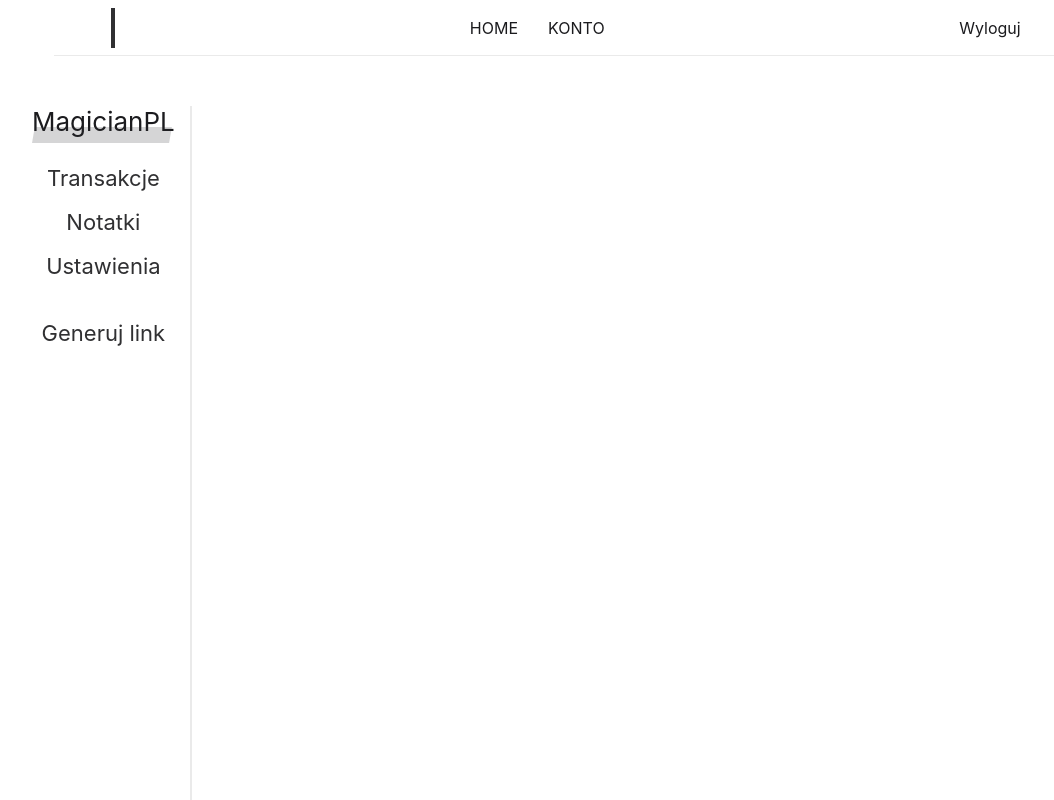
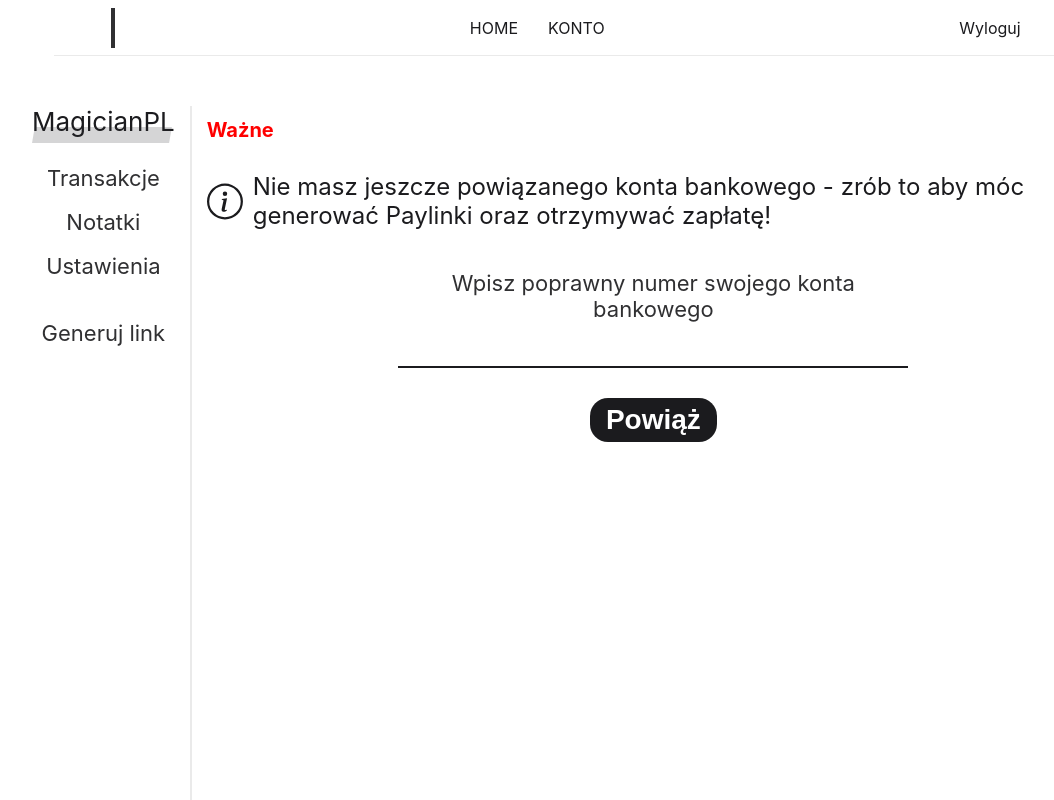
Before and after one commit to MagicianPL/PayBud, a React (Create React App) app: page /#/account in a window 1280 px wide. Shown: the top 800 px of the page, without its empty margins (74-1128 px from the left). Built offline with nearby package versions, Linux system fonts and the light colour scheme.

Commit message:
Home subpage on Account Page

```diff
--- a/src/pages/Account/Account.tsx
+++ b/src/pages/Account/Account.tsx
@@ -5,6 +5,7 @@ import { NavLink, Routes, Route } from 'react-router-dom';
 import StyledViewWrapper from '../../components/StyledViewWrapper/StyledViewWrapper';
 import StyledWrapper from './StyledWrapper';
 import StyledLogin from './StyledLogin';
+import Home from './NestedPages/Home/Home';
 import Transactions from './NestedPages/Transactions/Transactions';
 import Notes from './NestedPages/Notes/Notes';
 import AddNote from './NestedPages/Notes/AddNote';
@@ -27,6 +28,7 @@ const Account = () => {
                 </nav>
                 <div>
                     <Routes>
+                        <Route path="/" element={<Home />} />
                         <Route path="/transactions" element={<Transactions />} />
                         <Route path="/notes" element={<Notes />} />
                         <Route path="/notes/add-note" element={<AddNote />} />
--- /dev/null
+++ b/src/pages/Account/NestedPages/Home/Home.tsx
@@ -0,0 +1,24 @@
+import React from 'react';
+import { BsInfoCircle } from 'react-icons/bs';
+
+import StyledWrapper from './StyledWrapper';
+import Input from '../../../../components/Input/Input';
+import StyledButton from '../../../../components/StyledButton/StyledButton';
+
+const Home = () => {
+    return(
+        <StyledWrapper>
+            <h1>Ważne</h1>
+            <p className="info">
+                <BsInfoCircle />
+                Nie masz jeszcze powiązanego konta bankowego - zrób to aby móc generować Paylinki oraz otrzymywać zapłatę!
+            </p>
+            <form>
+                <Input id="accountNumber" label="Wpisz poprawny numer swojego konta bankowego" type="number" />
+                <StyledButton>Powiąż</StyledButton>
+            </form>
+        </StyledWrapper>
+    );
+};
+
+export default Home;
--- /dev/null
+++ b/src/pages/Account/NestedPages/Home/StyledWrapper.tsx
@@ -0,0 +1,55 @@
+import styled from 'styled-components';
+
+const StyledWrapper = styled.div`
+    h1 {
+        text-align: left;
+        color: red;
+        font-size: 20px;
+        margin-bottom: 30px;
+    }
+
+    .info {
+        display: flex;
+        gap: 10px;
+        align-items: center;
+        color: ${({theme}) => theme.colors.primary};
+        font-size: 24px;
+        text-align: left;
+        margin-bottom: 40px;
+
+        svg {
+            font-size: 55px;
+        }
+
+        @media (max-width: 650px) {
+            flex-direction: column;
+            font-size: 18px;
+
+            svg {
+                font-size: 20px;
+            }
+        }
+    }
+
+    form {
+        width: 100%;
+        max-width: 510px;
+        margin: 0 auto;
+
+        & > div:nth-child(2) {
+            margin-bottom: 28px;
+        }
+
+        input {
+            width: 100%;
+        }
+    }
+
+    label {
+        @media (max-width: 420px) {
+            font-size: 18px;
+        }
+    }
+`;
+
+export default StyledWrapper;
```
